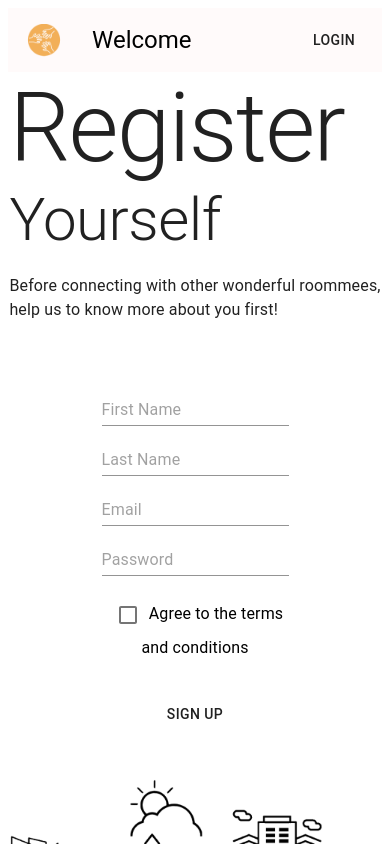
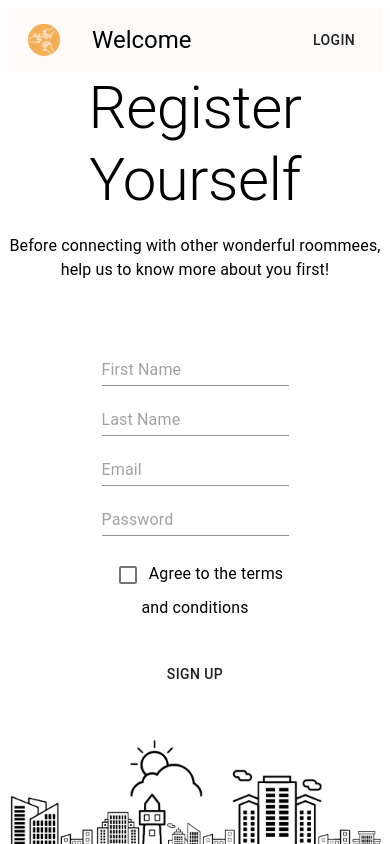
Before and after one commit to ElmoSamudra/Roommee-Front-End, a React (Create React App) app: page /register in a window 390 px wide. Shown: the top 844 px of the page. Built offline with nearby package versions, Linux system fonts and the light colour scheme.

Commit message:
replace paper with box, change h1 to h2 to be more responsive

```diff
--- a/src/pages/Register.js
+++ b/src/pages/Register.js
@@ -3,7 +3,7 @@ import { signUp } from "../api";
 import { useHistory } from "react-router-dom";
 import { toast, Flip } from 'react-toastify';
 import { Button, TextField, Checkbox, makeStyles, Grid} from '@material-ui/core';
-import { Typography, Paper } from '@material-ui/core'
+import { Typography, Box } from '@material-ui/core'
 
 const useStyles = makeStyles((theme) => ({
     entireGrid:{
@@ -85,14 +85,11 @@ function Register(details){
     }
 
     return (
-        <Grid container direction="row" justify="space-evenly"
-        alignItems="center" className={classes.main}>
-            <Grid>
-                <Paper className={classes.text} elevation={0}>
-                    <Typography variant='h1'>
+        <Grid container alignItems="center" justify="center">
+            <Grid item align="center">
+                <Box className={classes.text}>
+                    <Typography variant='h2'>
                         Register
-                    </Typography>
-                    <Typography variant='h2'>
                         Yourself
                     </Typography>
                     <br/>
@@ -102,11 +99,11 @@ function Register(details){
                     </Typography>
                     <br/>
                     <br/>
-                </Paper>
+                </Box>
             </Grid>
 
-            <Grid className={classes.formStyle}>
-                <form align="center">
+            <Grid item className={classes.formStyle} align="center">
+                <form>
                     <br/>
                     <br/>
                     <TextField
```
